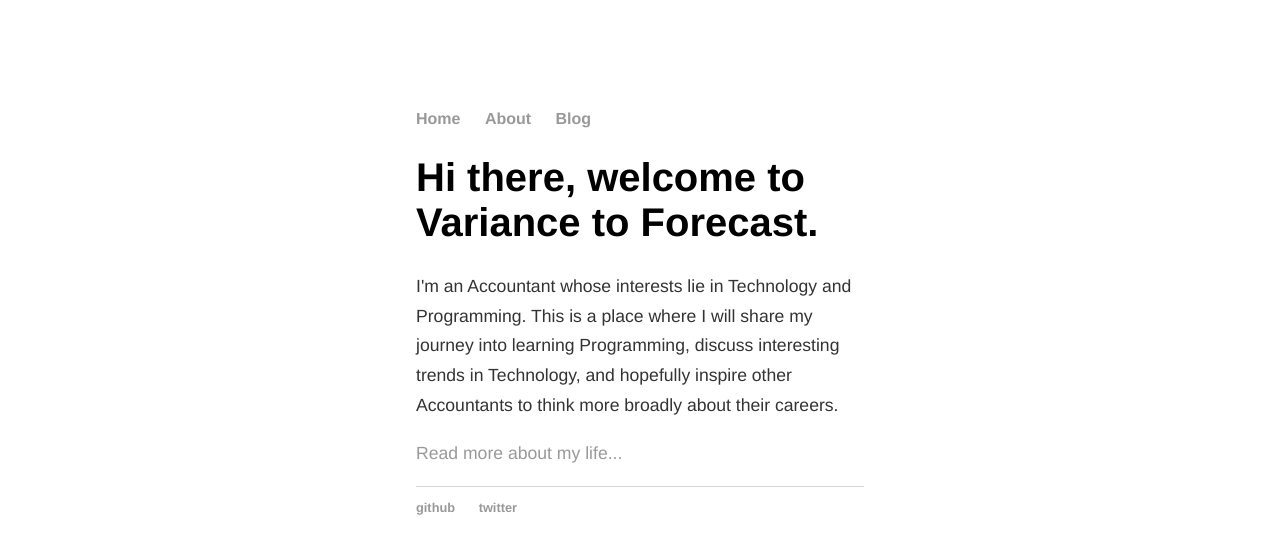
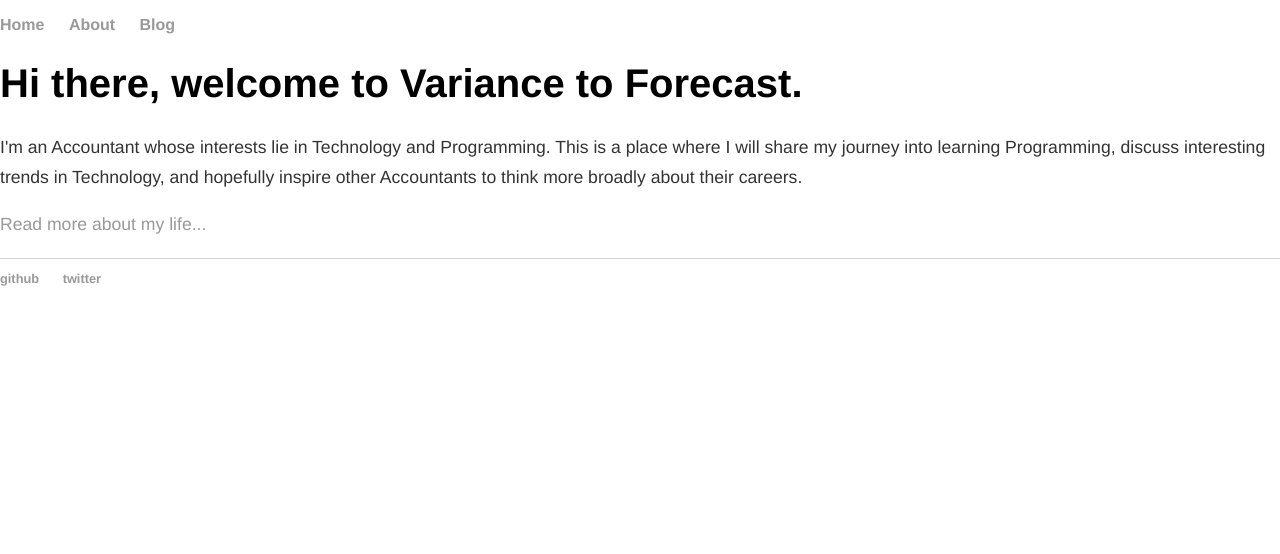
Before and after one commit to variancetoforecast/variancetoforecast.github.io, a Jekyll site: the page built from index.html, in a window 1280 px wide. Shown: the top 554 px of the page. Built offline with Jekyll 4.4.1, drawn with Linux system fonts in a browser that asks for light colours.

Commit message:
Update main.css

```diff
--- a/css/main.css
+++ b/css/main.css
@@ -1,7 +1,9 @@
-body {
-    margin: 110px auto;
-    width: 35%;
+html, body {
+  margin: 0px;
+  padding: 0px;
+overflow-x: hidden;
 }
+
 nav ul, footer ul {
     font-family:'Helvetica', 'Arial', 'Sans-Serif';
     padding: 0px;
```
